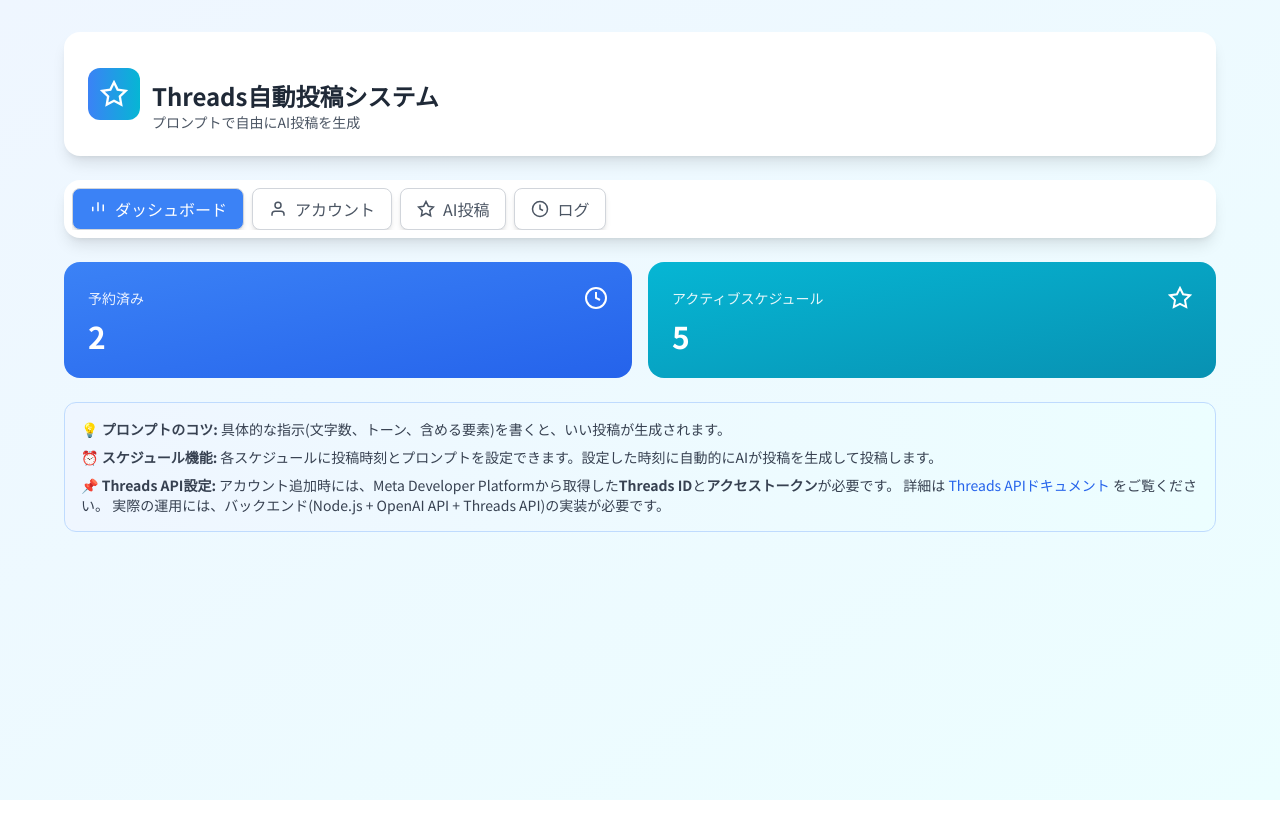
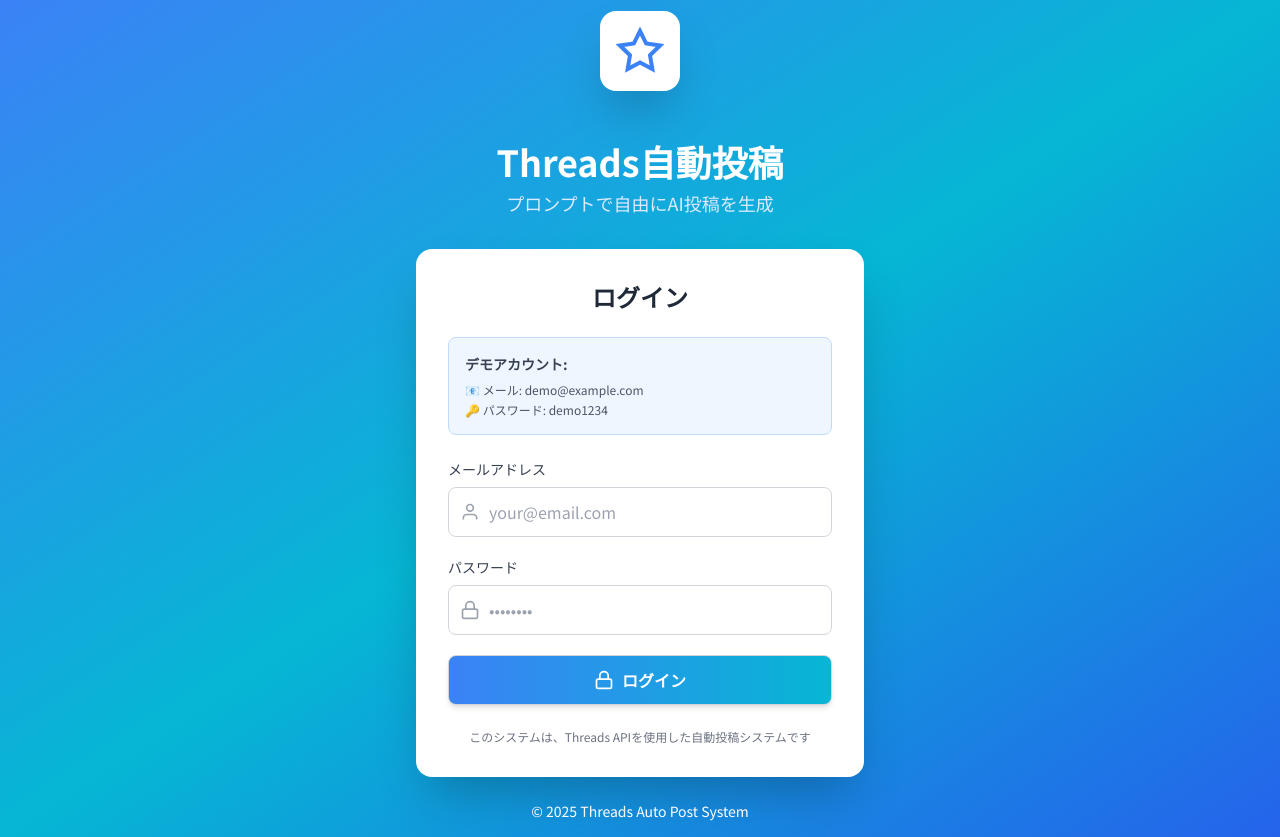
Before and after one commit to kayasite/my-ai-frontend, a React (Vite) app: page / in a window 1280 px wide. Before the commit the page ends 800 px from the top, so only its background shows below. Built offline with nearby package versions, Linux system fonts and the light colour scheme.

Commit message:
💄 フロント更新: デザイン・UI調整・安定化

```diff
--- a/src/App.jsx
+++ b/src/App.jsx
@@ -14,8 +14,16 @@ const Trash2 = ({ size = 24, className = "" }) => <svg width={size} height={size
 const Save = ({ size = 24, className = "" }) => <svg width={size} height={size} viewBox="0 0 24 24" fill="none" stroke="currentColor" strokeWidth="2" className={className}><path d="M19 21H5a2 2 0 0 1-2-2V5a2 2 0 0 1 2-2h11l5 5v11a2 2 0 0 1-2 2z"/><polyline points="17 21 17 13 7 13 7 21"/><polyline points="7 3 7 8 15 8"/></svg>;
 const Copy = ({ size = 24, className = "" }) => <svg width={size} height={size} viewBox="0 0 24 24" fill="none" stroke="currentColor" strokeWidth="2" className={className}><path d="M16 4h2a2 2 0 0 1 2 2v14a2 2 0 0 1-2 2H6a2 2 0 0 1-2-2V6a2 2 0 0 1 2-2h2"/><rect x="8" y="2" width="8" height="4" rx="1" ry="1"/></svg>;
 const Wand2 = ({ size = 24, className = "" }) => <svg width={size} height={size} viewBox="0 0 24 24" fill="none" stroke="currentColor" strokeWidth="2" className={className}><path d="M12 3v7m0 0L4.22 2.22M12 10v7m0 0l7.78 7.78M3 21h18"/></svg>;
+const LogOut = ({ size = 24, className = "" }) => <svg width={size} height={size} viewBox="0 0 24 24" fill="none" stroke="currentColor" strokeWidth="2" className={className}><path d="M9 21H5a2 2 0 0 1-2-2V5a2 2 0 0 1 2-2h4"/><polyline points="16 17 21 12 16 7"/><line x1="21" y1="12" x2="9" y2="12"/></svg>;
+const Lock = ({ size = 24, className = "" }) => <svg width={size} height={size} viewBox="0 0 24 24" fill="none" stroke="currentColor" strokeWidth="2" className={className}><rect x="3" y="11" width="18" height="11" rx="2" ry="2"/><path d="M7 11V7a5 5 0 0 1 10 0v4"/></svg>;
 
 export default function ThreadsAutoPostSystem() {
+  const [isLoggedIn, setIsLoggedIn] = useState(false);
+  const [loginEmail, setLoginEmail] = useState('');
+  const [loginPassword, setLoginPassword] = useState('');
+  const [loginError, setLoginError] = useState('');
+  const [currentUser, setCurrentUser] = useState(null);
+
   const [activeTab, setActiveTab] = useState('dashboard');
 
   const [accounts, setAccounts] = useState([
@@ -36,14 +44,14 @@ export default function ThreadsAutoPostSystem() {
       id: 1,
       accountId: null,
       name: 'テクノロジーニュース',
-      prompt: '最新のAIやプログラミングに関する興味深いトピックについて、140文字以内であかりやすく投稿を作成してください。技術的な内容を一般の人にも理解できるように説明し、フレンドリーなトーンで書いてください。',
+      prompt: '最新のAIやプログラミングに関する興味深いトピックについて、140文字以内でわかりやすく投稿を作成してください。技術的な内容を一般の人にも理解できるように説明し、フレンドリーなトーンで書いてください。',
       enabled: true
     },
     {
       id: 2,
       accountId: null,
       name: '開発者向けTips',
-      prompt: 'プログラミングやコーディングに関する実用的なTipsを1つ紹介してください。具体例を含めて、初心者にもあかりやすく140文字以内で説明してください。',
+      prompt: 'プログラミングやコーディングに関する実用的なTipsを1つ紹介してください。具体例を含めて、初心者にもわかりやすく140文字以内で説明してください。',
       enabled: true
     },
     {
@@ -103,12 +111,12 @@ export default function ThreadsAutoPostSystem() {
     },
     {
       name: '📚 学び・成長投稿',
-      prompt: '最近学んだことや成長につながる気づきを、初心者にもあかりやすく140文字以内で共有してください。専門用語は使わず、誰でも実践できるような内容にしてください。',
+      prompt: '最近学んだことや成長につながる気づきを、初心者にもわかりやすく140文字以内で共有してください。専門用語は使わず、誰でも実践できるような内容にしてください。',
       category: '自己啓発'
     },
     {
       name: '💻 テクノロジートレンド',
-      prompt: '最新のテクノロジーやデジタルツールのトレンドについて、一般の人にもあかりやすく140文字以内で解説してください。難しい技術を日常の言葉で説明し、どう役立つかを明確にしてください。',
+      prompt: '最新のテクノロジーやデジタルツールのトレンドについて、一般の人にもわかりやすく140文字以内で解説してください。難しい技術を日常の言葉で説明し、どう役立つかを明確にしてください。',
       category: 'テック'
     },
     {
@@ -123,7 +131,7 @@ export default function ThreadsAutoPostSystem() {
     },
     {
       name: '📊 データ・統計引用',
-      prompt: '興味深い統計データや調査結果を引用し、その意味や実生活への影響を140文字以内であかりやすく解説してください。数字を使いながらも、親しみやすい表現を心がけてください。',
+      prompt: '興味深い統計データや調査結果を引用し、その意味や実生活への影響を140文字以内でわかりやすく解説してください。数字を使いながらも、親しみやすい表現を心がけてください。',
       category: '情報共有'
     },
     {
@@ -132,6 +140,29 @@ export default function ThreadsAutoPostSystem() {
       category: 'ストーリー'
     },
   ];
+
+  const handleLogin = () => {
+    setLoginError('');
+
+    // デモ用の認証（実際のアプリケーションでは、サーバー側で認証を行う）
+    if (loginEmail === 'demo@example.com' && loginPassword === 'demo1234') {
+      setIsLoggedIn(true);
+      setCurrentUser({
+        name: 'デモユーザー',
+        email: loginEmail
+      });
+      setLoginEmail('');
+      setLoginPassword('');
+    } else {
+      setLoginError('メールアドレスまたはパスワードが正しくありません');
+    }
+  };
+
+  const handleLogout = () => {
+    setIsLoggedIn(false);
+    setCurrentUser(null);
+    setActiveTab('dashboard');
+  };
 
   const showSuccessMessage = (message) => {
     setSuccessMessage(message);
@@ -332,6 +363,108 @@ export default function ThreadsAutoPostSystem() {
     }));
   };
 
+  // ログイン画面
+  if (!isLoggedIn) {
+    return (
+      <div className="min-h-screen bg-gradient-to-br from-blue-500 via-cyan-500 to-blue-600 flex items-center justify-center p-4">
+        <style>{`
+          @keyframes fadeIn {
+            from { opacity: 0; transform: translateY(-20px); }
+            to { opacity: 1; transform: translateY(0); }
+          }
+          @keyframes float {
+            0%, 100% { transform: translateY(0px); }
+            50% { transform: translateY(-20px); }
+          }
+          .animate-fade-in { animation: fadeIn 0.6s ease-out; }
+          .animate-float { animation: float 3s ease-in-out infinite; }
+        `}</style>
+
+        <div className="w-full max-w-md animate-fade-in">
+          <div className="text-center mb-8">
+            <div className="inline-block bg-white p-4 rounded-2xl shadow-2xl mb-4 animate-float">
+              <Sparkles className="text-blue-500" size={48} />
+            </div>
+            <h1 className="text-4xl font-bold text-white mb-2">Threads自動投稿</h1>
+            <p className="text-blue-100 text-lg">プロンプトで自由にAI投稿を生成</p>
+          </div>
+
+          <div className="bg-white rounded-2xl shadow-2xl p-8">
+            <h2 className="text-2xl font-bold text-gray-800 mb-6 text-center">ログイン</h2>
+
+            {loginError && (
+              <div className="mb-4 p-3 bg-red-50 border border-red-200 rounded-lg flex items-center gap-2 text-red-700">
+                <XCircle size={18} />
+                <span className="text-sm">{loginError}</span>
+              </div>
+            )}
+
+            <div className="mb-6 p-4 bg-blue-50 border border-blue-200 rounded-lg">
+              <p className="text-sm text-gray-700 mb-2"><strong>デモアカウント:</strong></p>
+              <p className="text-xs text-gray-600 mb-1">📧 メール: demo@example.com</p>
+              <p className="text-xs text-gray-600">🔑 パスワード: demo1234</p>
+            </div>
+
+            <div className="space-y-5">
+              <div>
+                <label className="block text-sm font-medium text-gray-700 mb-2">
+                  メールアドレス
+                </label>
+                <div className="relative">
+                  <User className="absolute left-3 top-1/2 transform -translate-y-1/2 text-gray-400" size={20} />
+                  <input
+                    type="email"
+                    value={loginEmail}
+                    onChange={(e) => setLoginEmail(e.target.value)}
+                    onKeyPress={(e) => e.key === 'Enter' && handleLogin()}
+                    placeholder="your@email.com"
+                    className="w-full pl-10 pr-4 py-3 border border-gray-300 rounded-lg focus:ring-2 focus:ring-blue-500 focus:border-transparent transition"
+                  />
+                </div>
+              </div>
+
+              <div>
+                <label className="block text-sm font-medium text-gray-700 mb-2">
+                  パスワード
+                </label>
+                <div className="relative">
+                  <Lock className="absolute left-3 top-1/2 transform -translate-y-1/2 text-gray-400" size={20} />
+                  <input
+                    type="password"
+                    value={loginPassword}
+                    onChange={(e) => setLoginPassword(e.target.value)}
+                    onKeyPress={(e) => e.key === 'Enter' && handleLogin()}
+                    placeholder="••••••••"
+                    className="w-full pl-10 pr-4 py-3 border border-gray-300 rounded-lg focus:ring-2 focus:ring-blue-500 focus:border-transparent transition"
+                  />
+                </div>
+              </div>
+
+              <button
+                onClick={handleLogin}
+                className="w-full py-3 bg-gradient-to-r from-blue-500 to-cyan-500 text-white rounded-lg font-semibold hover:shadow-xl transition transform hover:scale-105 flex items-center justify-center gap-2"
+              >
+                <Lock size={20} />
+                ログイン
+              </button>
+            </div>
+
+            <div className="mt-6 text-center">
+              <p className="text-xs text-gray-500">
+                このシステムは、Threads APIを使用した自動投稿システムです
+              </p>
+            </div>
+          </div>
+
+          <div className="mt-6 text-center text-white text-sm">
+            <p>© 2025 Threads Auto Post System</p>
+          </div>
+        </div>
+      </div>
+    );
+  }
+
+  // メインアプリケーション
   return (
     <div className="min-h-screen bg-gradient-to-br from-blue-50 to-cyan-50 p-4 md:p-8">
       <style>{`
@@ -350,6 +483,7 @@ export default function ThreadsAutoPostSystem() {
         )}
 
         <div className="bg-white rounded-2xl shadow-lg p-6 mb-6">
+          <div className="flex items-center justify-between">
             <div className="flex items-center gap-3">
               <div className="bg-gradient-to-r from-blue-500 to-cyan-500 p-3 rounded-xl">
                 <Sparkles className="text-white" size={28} />
@@ -357,6 +491,20 @@ export default function ThreadsAutoPostSystem() {
               <div>
                 <h1 className="text-2xl font-bold text-gray-800">Threads自動投稿システム</h1>
                 <p className="text-gray-600 text-sm">プロンプトで自由にAI投稿を生成</p>
+              </div>
+            </div>
+            <div className="flex items-center gap-4">
+              <div className="text-right">
+                <p className="text-sm font-medium text-gray-800">{currentUser?.name}</p>
+                <p className="text-xs text-gray-500">{currentUser?.email}</p>
+              </div>
+              <button
+                onClick={handleLogout}
+                className="flex items-center gap-2 px-4 py-2 bg-red-500 text-white rounded-lg hover:bg-red-600 transition"
+              >
+                <LogOut size={18} />
+                ログアウト
+              </button>
             </div>
           </div>
         </div>
```
Lines whose indentation alone changed are shown as unchanged.
